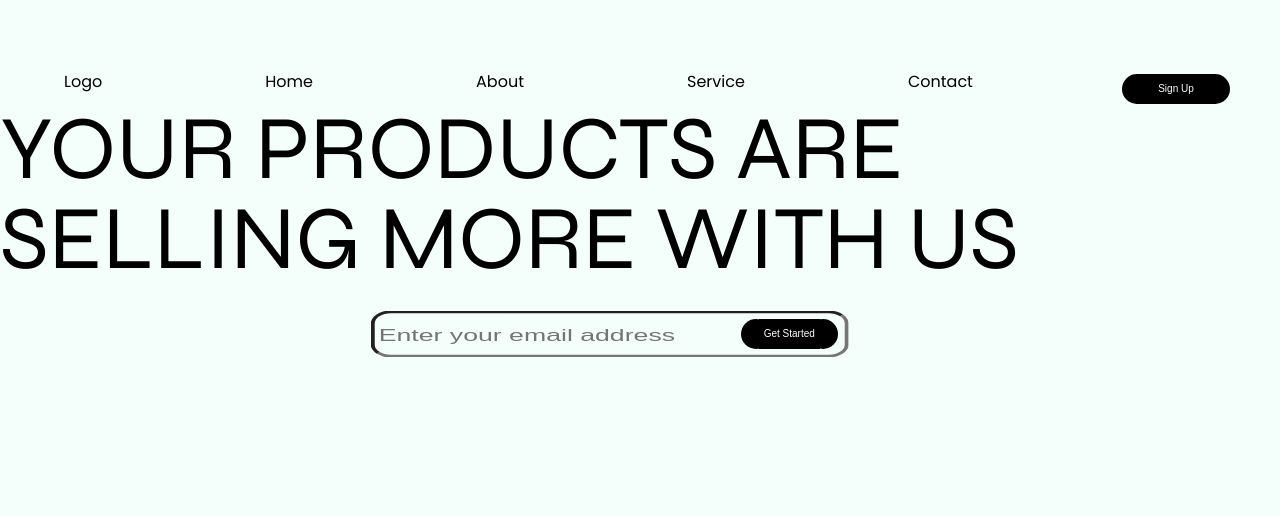
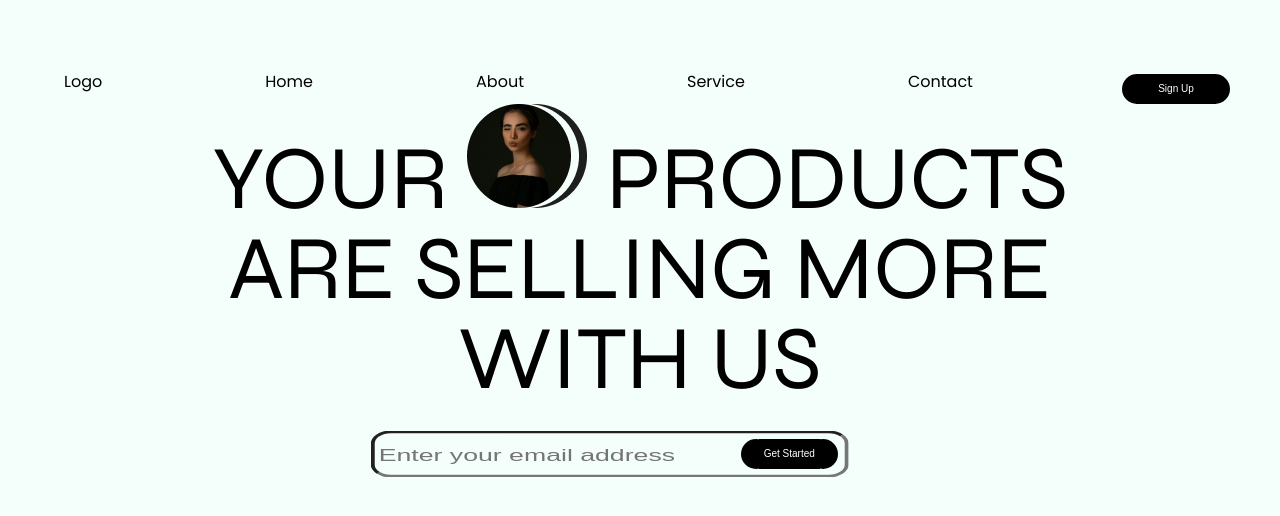
Before and after one commit to cardosomartins/marketing-agency-website, a plain HTML site: page index.html in a window 1280 px wide. Drawn offline with Linux system fonts and the light colour scheme; a web font is replaced by a local one.

Commit message:
main section finished

```diff
--- a/css/components/email-section.css
+++ b/css/components/email-section.css
@@ -4,6 +4,13 @@
     align-items: center;
     justify-content: center;
     flex-direction: column;
+}
+
+.email-container h1{
+    font-size: 90px;
+    width: 80%;
+    text-align: center;
+    display: inline-block;
 }
 
 .email-wrapper{
@@ -28,7 +35,3 @@
     right: -10%;
     z-index: 1;
 }
-
-.email-container h1{
-    font-size: 90px
-}
--- a/index.html
+++ b/index.html
@@ -25,7 +25,11 @@
     </nav>
     <section>
         <div class="email-container">
-            <h1> YOUR PRODUCTS ARE SELLING MORE WITH US</h1>
+                <h1>YOUR                    <!-- <img class="ameba1" src="img\white-elipse.png" alt="white_elipse.png"> -->
+                    <img src="img\wink_picture.png" alt="wink_png">
+                    <!-- <img src="img\black-elipse.png" alt="black_elipse.png"> -->
+                    PRODUCTS ARE SELLING MORE WITH US
+                </h1>
             <div class="email-wrapper">
                 <input class="email-input" placeholder="Enter your email address">
                 <button class="main-button">Get Started</button>
```
Also changed, not shown: img/wink_picture.png (added).
